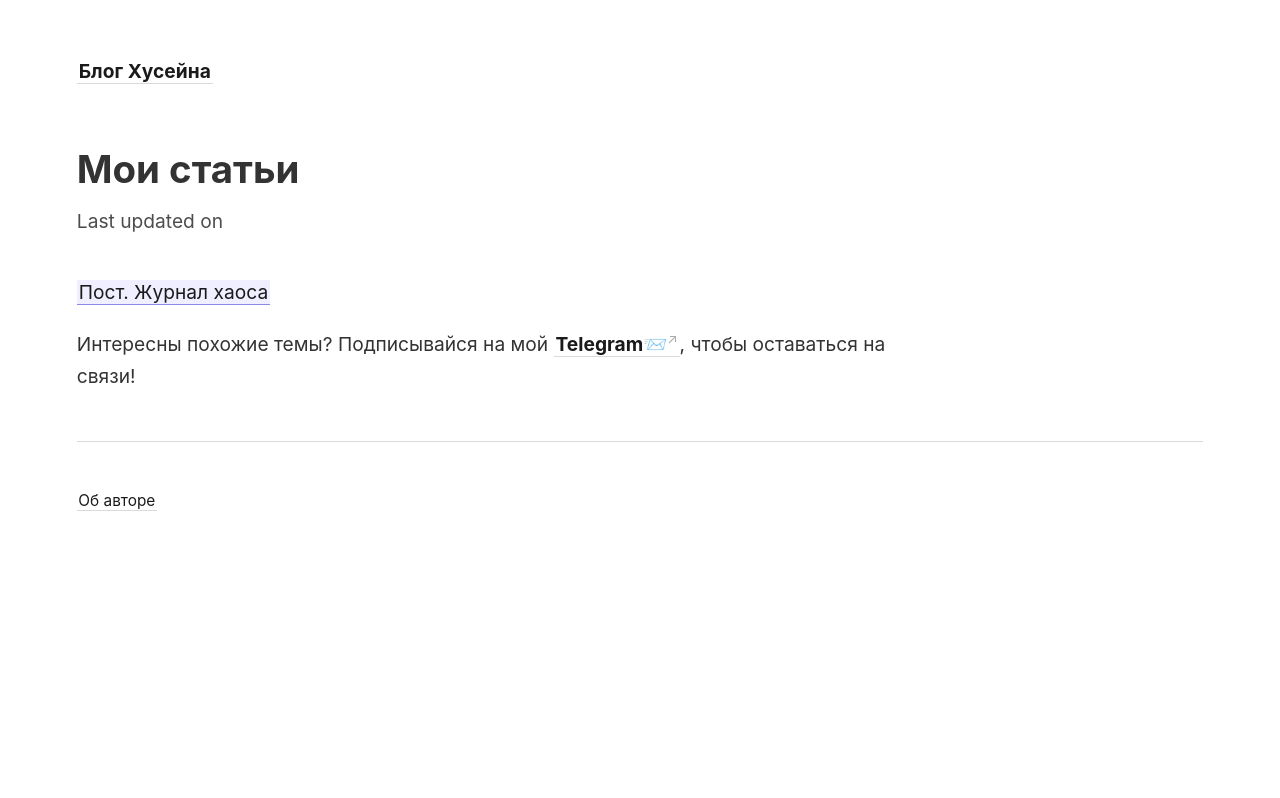
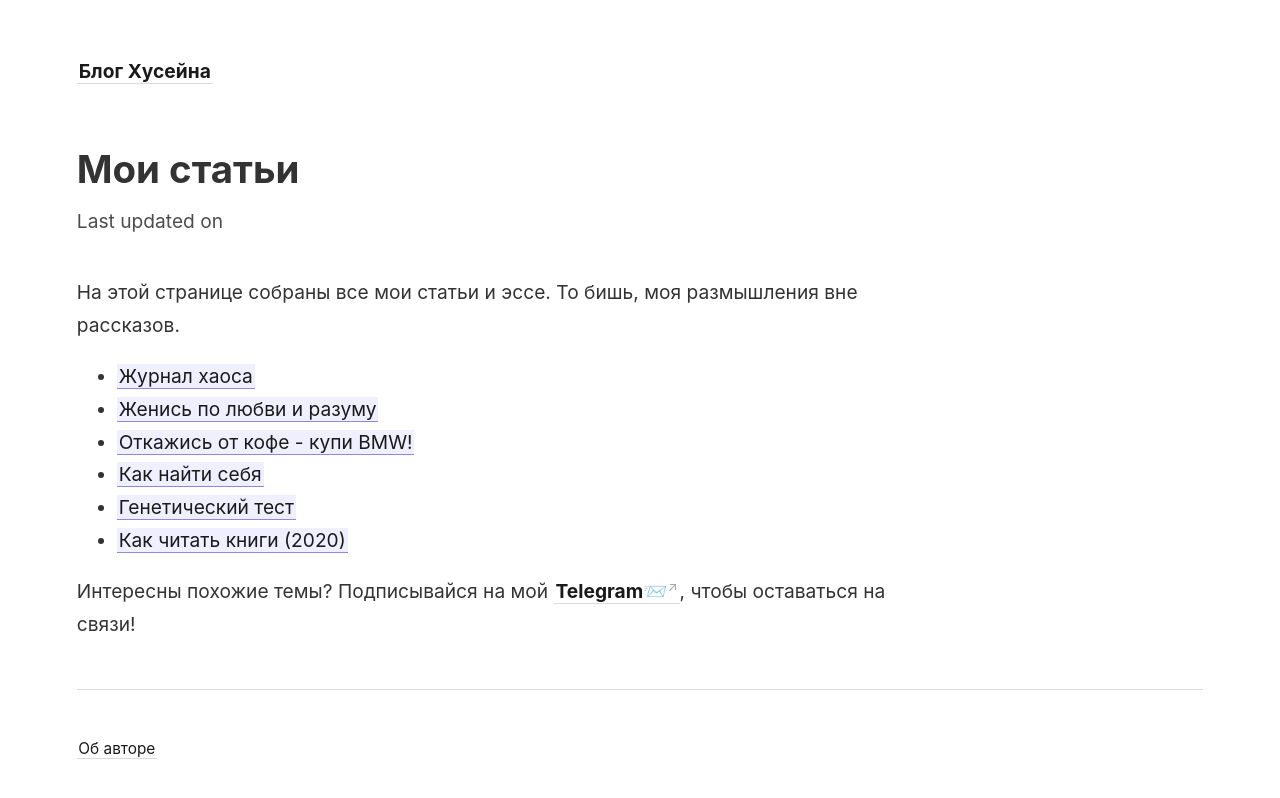
Before and after one commit to khuseynx/my-digital-garden, a Jekyll site: the page built from _notes/Мои статьи.md, in a window 1280 px wide. Shown: the top 798 px of the page. Built offline with Jekyll 4.4.1, drawn with Linux system fonts in a browser that asks for light colours.

Commit message:
my articles

```diff
--- a/_notes/Мои статьи.md
+++ b/_notes/Мои статьи.md
@@ -2,4 +2,12 @@
 tags:
 - moc
 ---
-[[Пост. Журнал хаоса]]
+
+На этой странице собраны все мои статьи и эссе. То бишь, моя размышления вне рассказов.
+
+- [[Журнал хаоса]]
+- [[Женись по любви и разуму]]
+- [[Откажись от кофе - купи BMW!]]
+- [[Как найти себя]]
+- [[Генетический тест]]
+- [[Как читать книги (2020)]]
```
Also changed, not shown: _notes/Как читать книги (2020).md (renamed from _notes/Как читать книги 2020.md, +2 -0 lines), _notes/Откажись от кофе - купи BMW!.md (renamed from _notes/ОТКАЖИСЬ ОТ КОФЕ - КУПИ BMW!.md, +0 -3 lines), _notes/Генетический тест.md (renamed from _notes/ГЕНЕТИЧЕСКИЙ ТЕСТ от Genotek.md), _notes/Журнал хаоса.md (renamed from _notes/Пост. Журнал хаоса.md).
